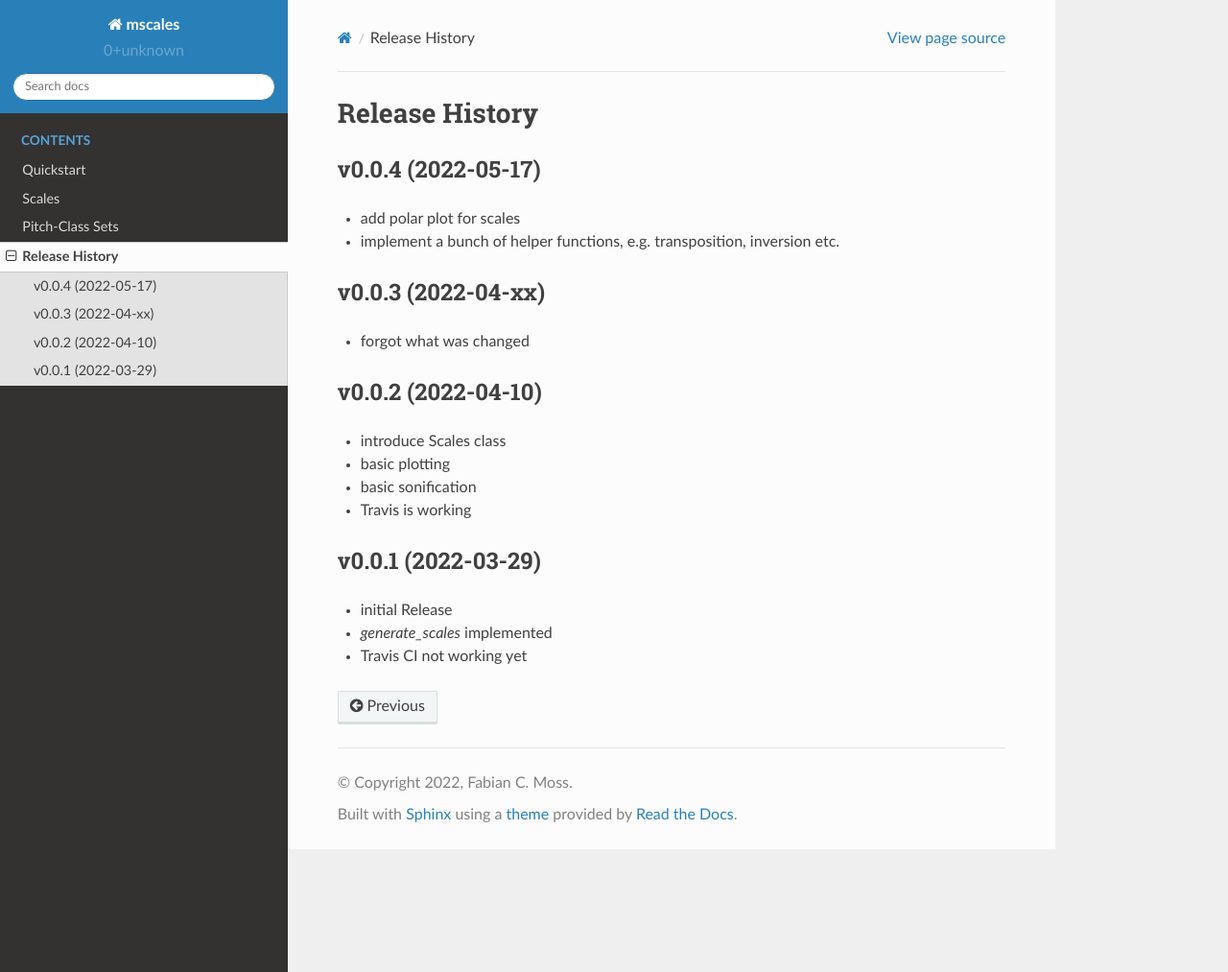
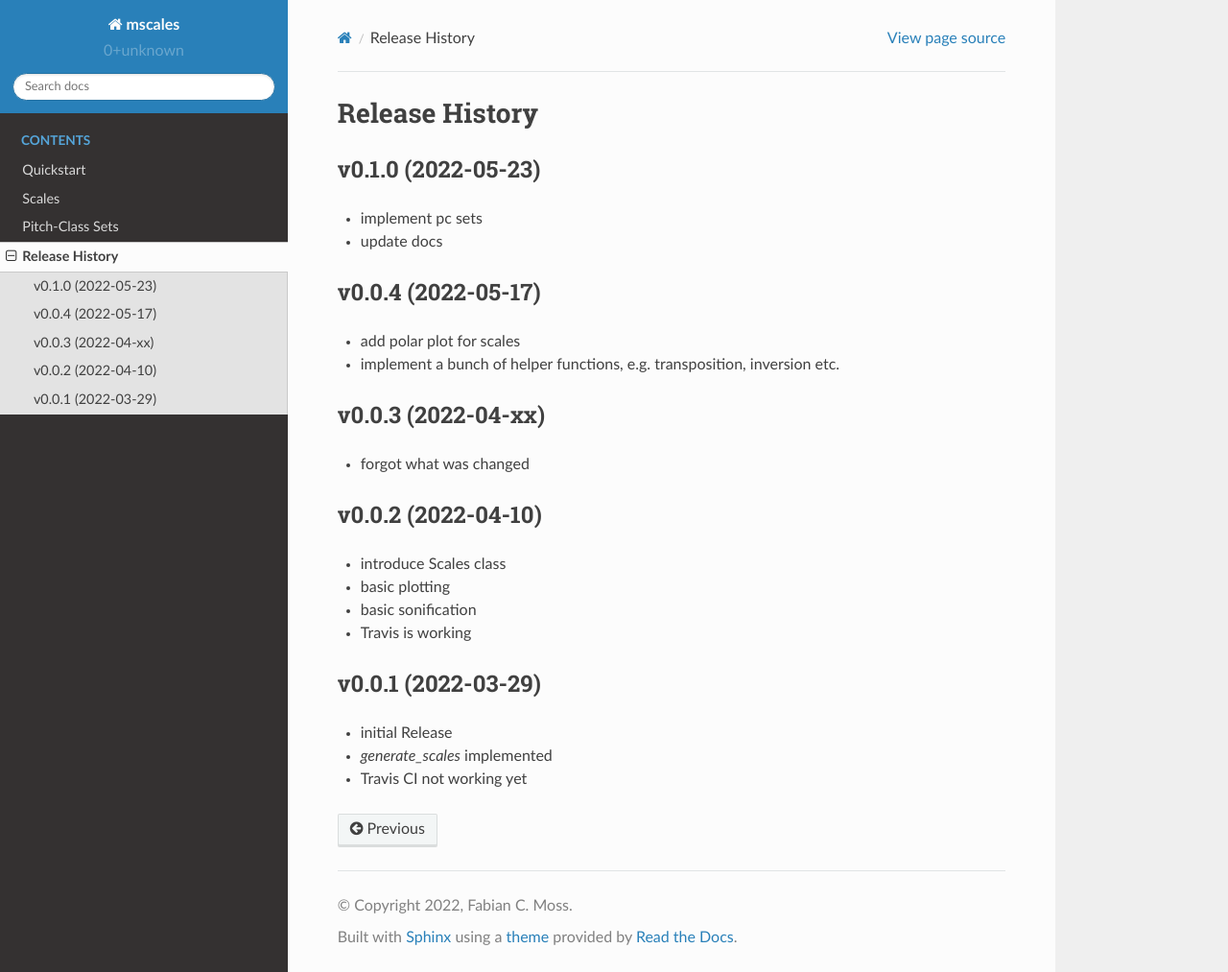
Before and after one commit to fabianmoss/mscales, a Sphinx documentation site: the page built from docs/source/release-history.rst, in a window 1280 px wide and 1013 px high. Shown: the whole window at 96% size. Built offline with Sphinx 7.4.7 and the Read the Docs theme 2.0.0, drawn with Linux system fonts in a browser that asks for light colours.

Commit message:
update history

```diff
--- a/docs/source/release-history.rst
+++ b/docs/source/release-history.rst
@@ -1,5 +1,11 @@
 Release History
 ===============
+
+v0.1.0 (2022-05-23)
+-------------------
+
+- implement pc sets
+- update docs
 
 v0.0.4 (2022-05-17)
 -------------------
```
